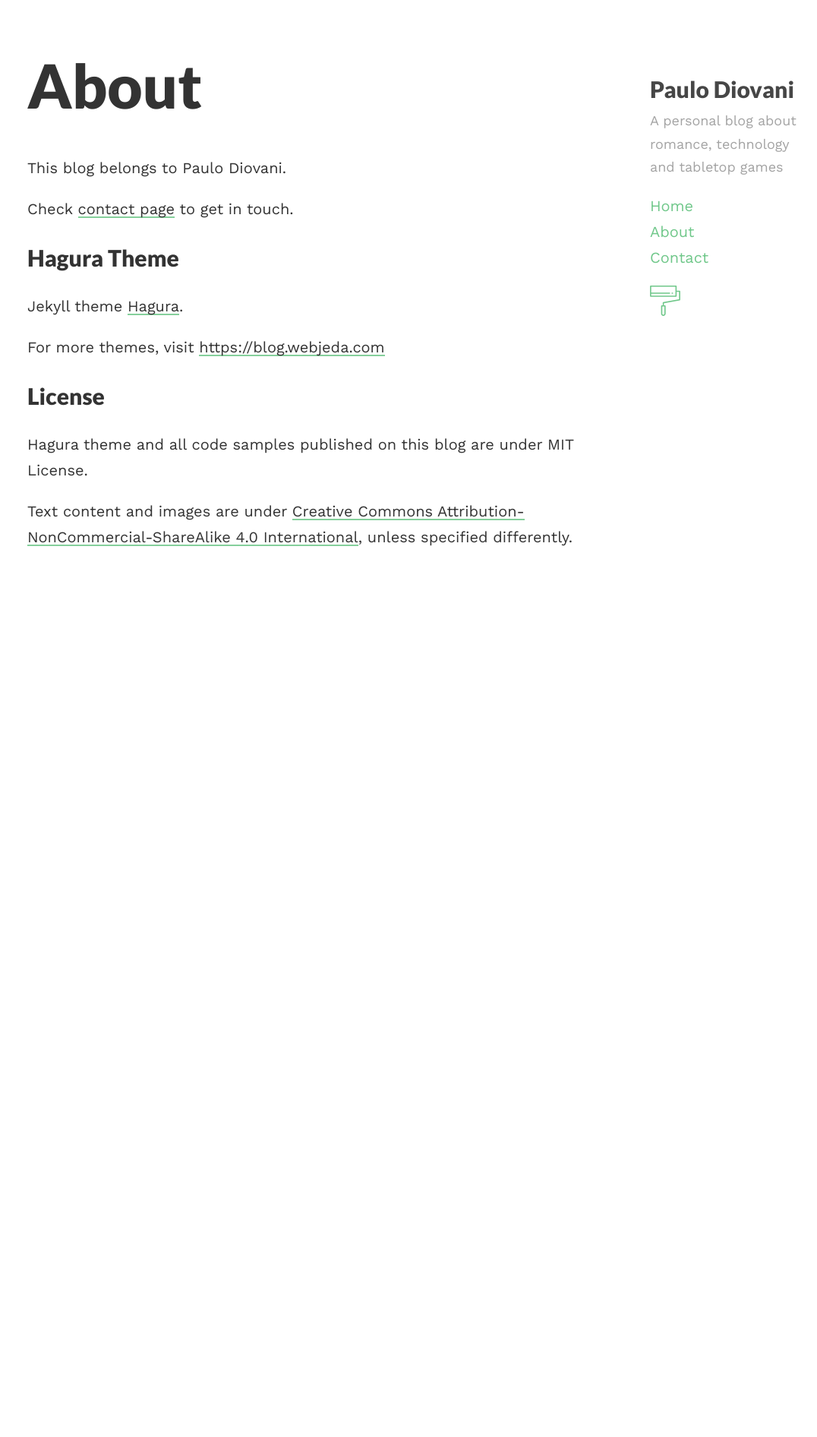
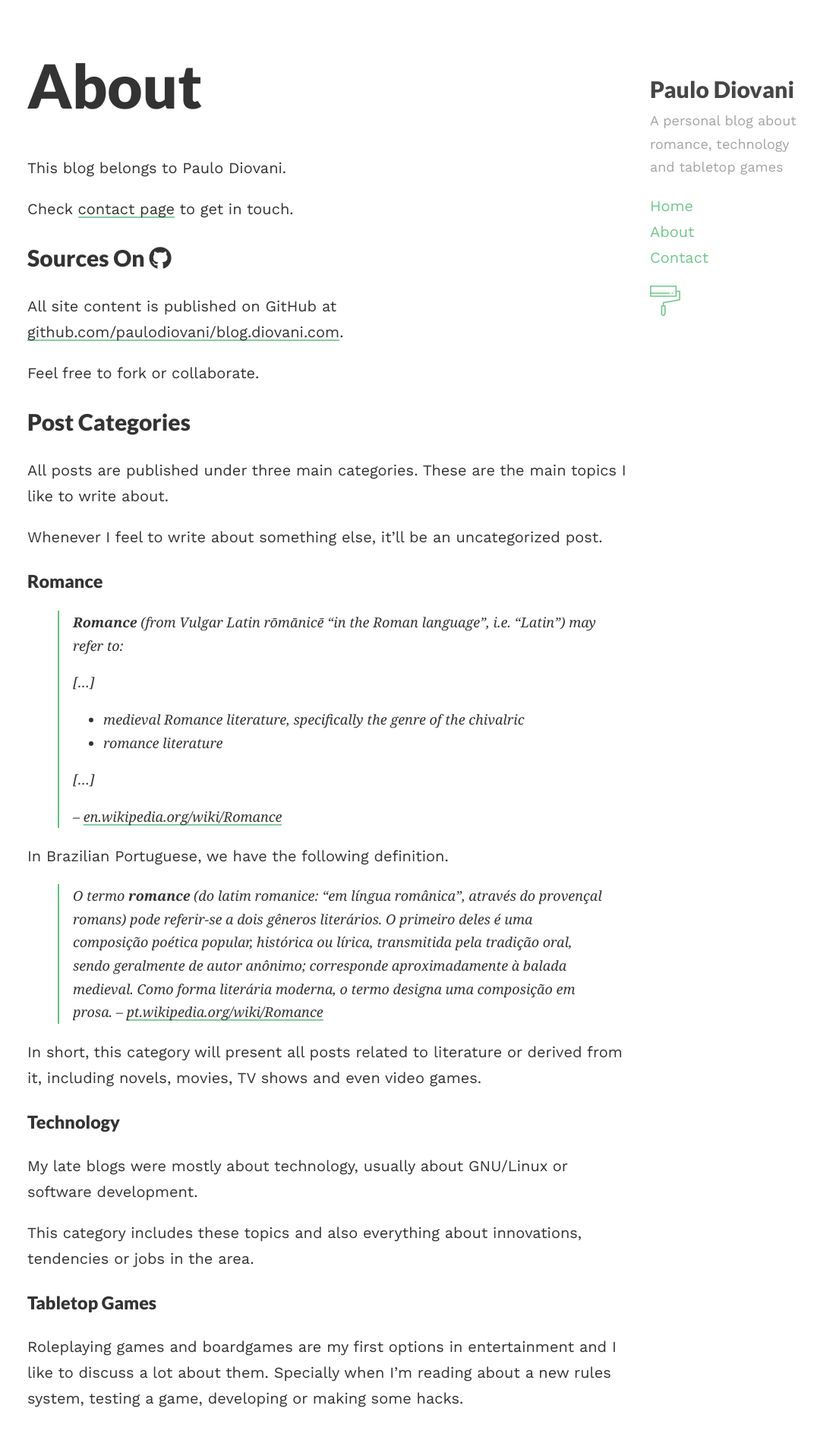
Before and after one commit to paulodiovani/blog.diovani.com, a Jekyll site: the page built from about.md, in a window 1280 px wide. Shown: the top 1892 px of the page at 76% size, without its empty margins (204-1280 px from the left). Built offline with Jekyll 4.4.1, drawn with Linux system fonts in a browser that asks for light colours; nearby versions of some CDN libraries; before the commit the page ends 980 px from its top, so only the background shows below that; some of the changed text lies outside the part shown.

Commit message:
Update about page

```diff
--- a/_sass/custom.scss
+++ b/_sass/custom.scss
@@ -22,3 +22,7 @@ h3 small {
     font-size: .9em;
     color: darken($brand-color, 20%);
 }
+
+abbr {
+    border-bottom: 1px dotted $text-color;
+}
--- a/about.md
+++ b/about.md
@@ -7,6 +7,74 @@ permalink: /about/
 This blog belongs to Paulo Diovani.
 
 Check <a href="{{site.baseurl}}/contact">contact page</a> to get in touch.
+
+## Sources on <i class="fa fa-github"></i>
+
+All site content is published on GitHub at
+<a href="https://{{site.repository}}">{{site.repository}}</a>.
+
+Feel free to fork or collaborate.
+
+## Post Categories
+
+All posts are published under three main categories. These are the main
+topics I like to write about.
+
+Whenever I feel to write about something else, it'll be an uncategorized
+post.
+
+### Romance
+
+> **Romance** (from Vulgar Latin _rōmānicē_ "in the Roman language", i.e.
+> "Latin") may refer to:
+>
+> [...]
+>
+> - medieval Romance literature, specifically the genre of the chivalric
+> - romance literature
+>
+> [...]
+>
+> -- [en.wikipedia.org/wiki/Romance](https://en.wikipedia.org/wiki/Romance)
+
+In Brazilian Portuguese, we have the following definition.
+
+> O termo **romance** (do latim _romanice_: "em língua românica", através do
+provençal _romans_) pode referir-se a dois gêneros literários. O primeiro deles
+é uma composição poética popular, histórica ou lírica, transmitida pela
+tradição oral, sendo geralmente de autor anônimo; corresponde aproximadamente
+à balada medieval. Como forma literária moderna, o termo designa uma
+composição em prosa.
+> -- [pt.wikipedia.org/wiki/Romance](https://pt.wikipedia.org/wiki/Romance)
+
+In short, this category will present all posts related to literature or
+derived from it, including novels, movies, TV shows and even video games.
+
+### Technology
+
+My late blogs were mostly about technology, usually about GNU/Linux or
+software development.
+
+This category includes these topics and also everything about innovations,
+tendencies or jobs in the area.
+
+### Tabletop games
+
+Roleplaying games and boardgames are my first options in entertainment and I
+like to discuss a lot about them. Specially when I'm reading about a new rules
+system, testing a game, developing or making some hacks.
+
+## English or Brazilian Portuguese
+
+Portuguese is my native language and so, a lot of this blog content will
+be written with it.
+
+But a lot will be written in English too, mostly on the _Technology Category_,
+as it's the most important (and necessary) language on the area.
+
+I hope to be able to add <abbr title="internationalization">i18n</abbr> to this
+blog and publish every content in both languages, but meanwhile, the post
+language will be chosen according to the target public.
 
 ## Hagura Theme
 
```
